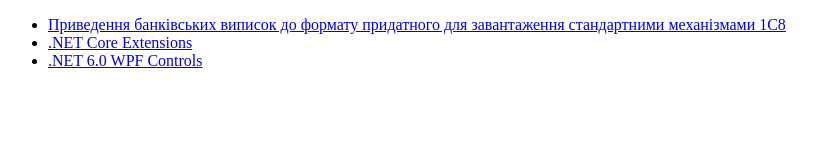
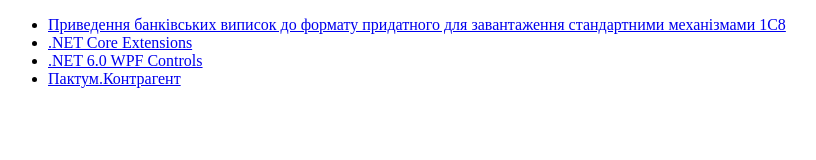
Before and after one commit to sabatex/sabatex, a plain HTML site: page index.html in a window 1280 px wide. Shown: the whole page, without its empty margins (0-816 px from the left). Drawn offline with Linux system fonts and the light colour scheme.

Commit message:
Update index.html

```diff
--- a/index.html
+++ b/index.html
@@ -18,6 +18,9 @@
         <li>
             <a href="https://github.com/sabatex/WPF.Controls">.NET 6.0 WPF Controls</a>
         </li>
+        <li>
+            <a href="pactum">Пактум.Контрагент</a>
+        </li>
     </ul>
 </body>
 </html>
```
